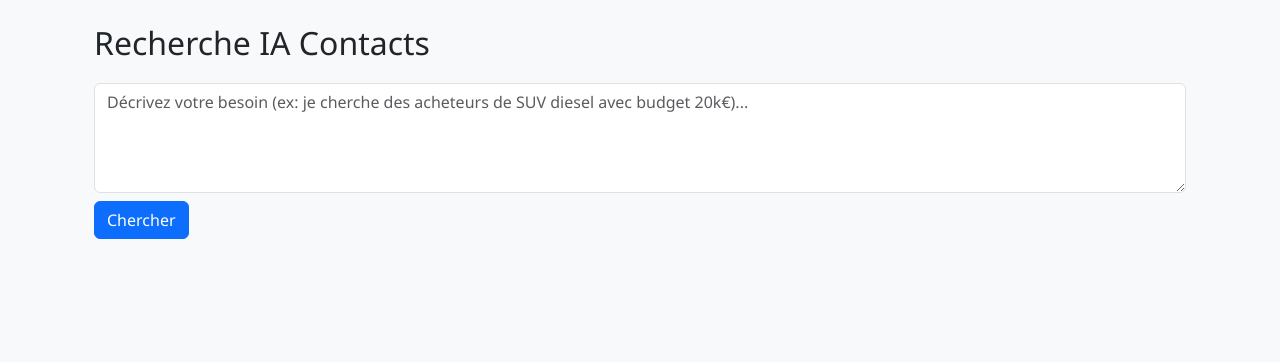
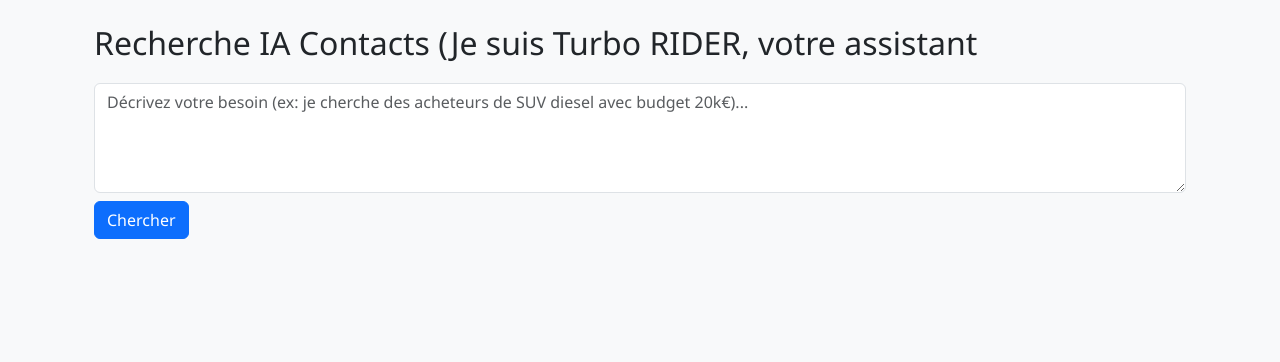
Before and after one commit to Jeffribouchon/pcb-carmanagerpro-docker, a Flask app: page /ai/contacts in a window 1280 px wide. Shown: the part 58-420 px from the top of the page. Run offline with Flask 3, Linux system fonts and the light colour scheme; parts of the project's set-up code (start-up, migrations or seed data) failed here and were passed over.

Commit message:
Update ai_contacts.html

```diff
--- a/templates/ai_contacts.html
+++ b/templates/ai_contacts.html
@@ -1,7 +1,7 @@
 {% extends "layout.html" %}
 {% block content %}
 <div class="container mt-4">
-  <h2>Recherche IA Contacts</h2>
+  <h2>Recherche IA Contacts (Je suis Turbo RIDER, votre assistant</h2>
 
   <form method="post" class="mb-3" id="aiForm">
     <textarea name="query" class="form-control" placeholder="Décrivez votre besoin (ex: je cherche des acheteurs de SUV diesel avec budget 20k€)..." rows="4"></textarea>
@@ -25,7 +25,7 @@
   {% endif %}
 
   {% if criteria %}
-    <h5>Critères extraits par l'IA :</h5>
+    <h5>Critères extraits par Turbo RIDER:</h5>
     <pre>{{ criteria | tojson(indent=2) }}</pre>
   {% endif %}
 
@@ -49,7 +49,7 @@
             <td>{{ contact.get("email") or "—" }}</td>
             <td>{{ contact.get("phone") or "—" }}</td>
             <td>{{ contact.get("city") or "—" }}</td>
-            <td>{% if contact.get("x_bulk_purchase") %}✅{% else %}❌{% endif %}</td>
+            <td>{% if contact.get("x_achat_bulk") %}✅{% else %}❌{% endif %}</td>
           </tr>
           {% endfor %}
         </tbody>
```
